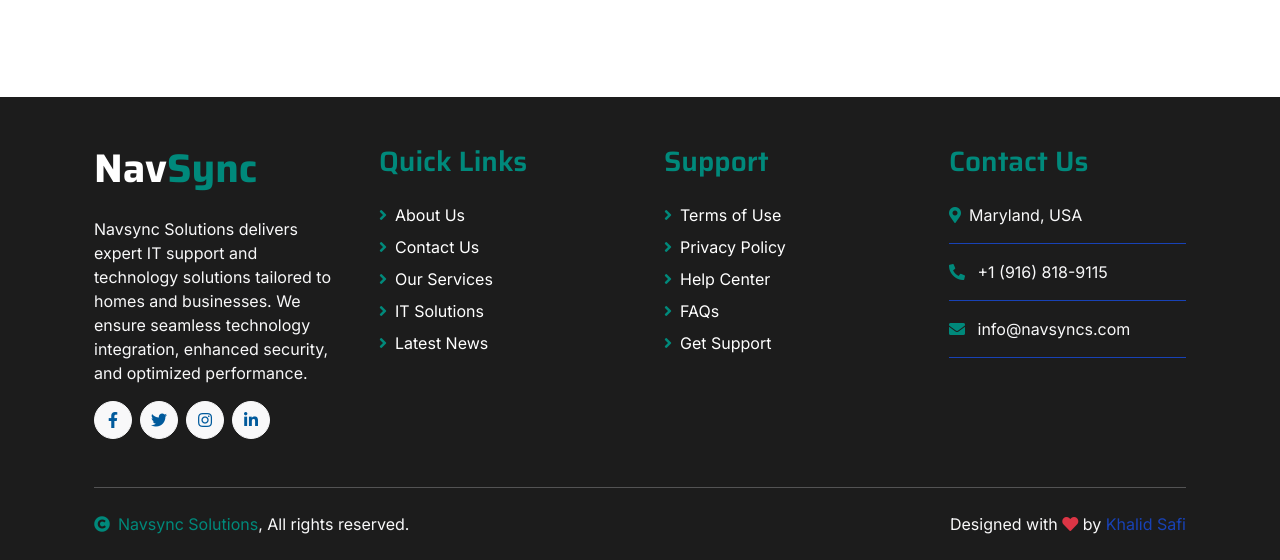
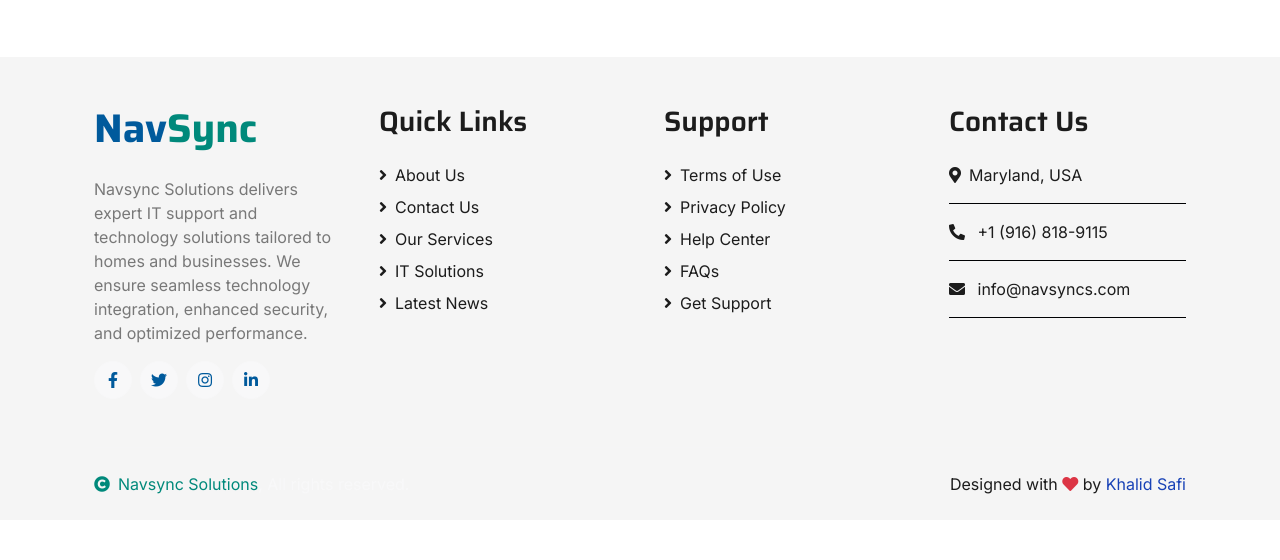
Before and after one commit to khalidsafi-cmd/navsyncs.com, a PHP site: page / in a window 1280 px wide. Shown: the part 4914-5474 px from the top of the page. After the commit the page ends 5408 px from the top, so only its background shows below. Run offline with PHP 8.4, Linux system fonts and the light colour scheme; some libraries are stand-ins or nearby versions.

Commit message:
Changed most of the colors on the webiste, removed the topbar, and changed the footer

```diff
--- a/css/style.css
+++ b/css/style.css
@@ -459,9 +459,16 @@
     color: var(--bs-secondary) !important;
 }
 
+.services-item h4 {
+    color: var(--bs-primary) !important;
+}
 
-.services-item:hover .services-content-icon p,h4 {
-    color: var(--bs-white) !important; /* accessible against blue overlay */
+.services-item:hover h4 {
+    color: var(--bs-white) !important;
+}
+
+.services-item:hover .services-content-icon p {
+    color: var(--bs-white) !important;
 }
 
 /*** Project Start ***/
@@ -712,10 +719,11 @@
 
 
 /*** Contact Start ***/
+
 .contact-detail::before {
     position: absolute;
     content: "";
-    height: 50%;
+    height: 100%;
     width: 100%;
     top: 0;
     left: 0;
@@ -735,14 +743,14 @@
 }
 
 .contact-form {
-    background: var(--bs-secondary); /* teal */
-    color: var(--bs-white);          /* ensure readability */
+    background: var(--bs-secondary);
+    color: var(--bs-white);
 }
 
 /* Mobile Optimizations */
 @media (max-width: 768px) {
     .contact-detail::before {
-        height: 40%;
+        height: 100%;
         border-radius: 5px;
     }
 
@@ -778,7 +786,7 @@
     }
 
     .contact-form button {
-        width: 100%;
+        width: 10%;
     }
 }
 
@@ -786,6 +794,17 @@
 
 
 /*** Footer Start ***/
+#footer {
+    background-color: whitesmoke;
+}
+
+.short-link {
+    color: var(--bs-primary) !important;
+}
+
+.quicklinks {
+    color: var(--bs-primary) !important;
+}
 
 .footer .short-link a,
 .footer .help-link a,
--- a/index.html
+++ b/index.html
@@ -185,32 +185,10 @@
         </div>
         <!-- Spinner End -->
 
-        <!-- Topbar Start -->
-        <div class="container-fluid bg-dark py-2 d-none d-md-flex">
-            <div class="container">
-                <div class="d-flex justify-content-between topbar">
-                    <div class="top-info">
-                        <small class="me-3 text-white-50"><a href="#"><i class="fas fa-map-marker-alt me-2 text-white"></i></a>MaryLand, USA</small>
-                        <small class="me-3 text-white-50"><a href="mailto:info@navsyncs.com"><i class="fas fa-envelope me-2 text-white"></i></a>info@navsyncs.com</small>
-                    </div>
-                    <div id="note" class="text-white d-none d-xl-flex"><small>Expert IT Solutions for Homes and Businesses</small></div>
-
-                    <!--TOdo Create and Add social media handles in here  give them their own color-->
-                    <div class="top-link">
-                        <a href="" class="bg-light nav-fill btn btn-sm-square rounded-circle"><i class="fab fa-facebook-f text-primary"></i></a>
-                        <a href="" class="bg-light nav-fill btn btn-sm-square rounded-circle"><i class="fab fa-twitter text-primary"></i></a>
-                        <a href="" class="bg-light nav-fill btn btn-sm-square rounded-circle"><i class="fab fa-instagram text-primary"></i></a>
-                        <a href="" class="bg-light nav-fill btn btn-sm-square rounded-circle me-0"><i class="fab fa-linkedin-in text-primary"></i></a>
-                    </div>
-                </div>
-            </div>
-        </div>
-        <!-- Topbar End -->
-
         <!-- Navbar Start -->
         <div class="container-fluid" style="background-color: #ffffff;">
             <div class="container">
-                <nav class="navbar navbar-dark navbar-expand-lg py-0">
+                <nav class="navbar navbar-dark navbar-expand-lg py-sm-1">
                     <a href="index.html" class="navbar-brand">
                         <img src="img/logo.svg" class="logo" />
                     </a>
@@ -237,7 +215,7 @@
                     <div class="d-none d-xl-flex flex-shirink-0">
                         <div id="phone-tada" class="d-flex align-items-center justify-content-center me-4">
                             <a href="tel:+19168189115" class="position-relative animated tada infinite">
-                                <i class="fa fa-phone-alt text-white fa-2x"></i>
+                                <i class="fa fa-phone-alt text-primary fa-2x"></i>
                                 <div class="position-absolute" style="top: -7px; left: 20px;">
                                     <span><i class="fa fa-comment-dots text-secondary"></i></span>
                                 </div>
@@ -245,11 +223,11 @@
                         </div>
                         <!--TODO -->
                         <div class="d-flex flex-column pe-4 border-end">
-                            <span class="text-white-50">Needed IT Support?</span>
+                            <span class="text-primary">Needed IT Support?</span>
                            <a href="tel:+19168189115"><span class="text-primary">Call: +1 (916) 818-9115</span></a>
                         </div>
                         <div class="d-flex align-items-center justify-content-center ms-4 ">
-                            <a href="#"><i class="bi bi-search text-white fa-2x"></i> </a>
+                            <a href="#"><i class="bi bi-search fa-2x"></i> </a>
                         </div>
                     </div>
                 </nav>
@@ -491,6 +469,8 @@
         <!-- Services End -->
 
 
+
+        <!-- TODO add in hover effect a blur transparent box-->
         <!-- Project Start -->
         <section id="solutions" class="container-fluid project py-5 mb-5">
             <div class="container">
@@ -662,9 +642,9 @@
                                 </div>
 
                                 <div class="text-start">
-                                    <button class="btn bg-primary text-white py-3 px-4 w-100" type="submit" id="submitButton">Send Message</button>
+                                    <button class="btn bg-primary text-white py-3 px-4 w-100 rounded-pill type="submit" id="submitButton">Send Message</button>
                                     <div id="successMessage" class="mt-3 text-center" style="display: none;">
-                                        <span class="text-success fw-bold">✓ Message sent successfully!</span>
+                                        <span class="text-danger fw-bold">✓ Message sent successfully!</span>
                                     </div>
                                 </div>
                             </form>
@@ -676,14 +656,14 @@
         <!-- Contact End -->
 
         <!-- Footer Start -->
-        <div class="container-fluid footer bg-dark wow fadeIn" data-wow-delay=".3s">
+        <div id="footer" class="container-fluid footer wow fadeIn" data-wow-delay=".3s">
             <div class="container pt-5 pb-4">
                 <div class="row g-5">
                     <div class="col-lg-3 col-md-6">
                         <a href="index.html">
-                            <h1 class="text-white fw-bold d-block">Nav<span class="text-secondary">Sync</span> </h1>
+                            <h1 class="text-primary fw-bold d-block">Nav<span class="text-secondary">Sync</span> </h1>
                         </a>
-                        <p class="mt-4 text-light">Navsync Solutions delivers expert IT support and technology solutions tailored to homes and businesses. We ensure seamless technology integration, enhanced security, and optimized performance.</p>
+                        <p class="mt-4 text-primary-light">Navsync Solutions delivers expert IT support and technology solutions tailored to homes and businesses. We ensure seamless technology integration, enhanced security, and optimized performance.</p>
                         <div class="d-flex hightech-link">
                             <a href="https://facebook.com/navsyncs" class="btn-light nav-fill btn btn-square rounded-circle me-2"><i class="fab fa-facebook-f text-primary"></i></a>
                             <a href="https://twitter.com/navsyncs" class="btn-light nav-fill btn btn-square rounded-circle me-2"><i class="fab fa-twitter text-primary"></i></a>
@@ -691,32 +671,32 @@
                             <a href="https://linkedin.com/company/navsyncs" class="btn-light nav-fill btn btn-square rounded-circle me-0"><i class="fab fa-linkedin-in text-primary"></i></a>
                         </div>
                     </div>
-                    <div class="col-lg-3 col-md-6">
-                        <a href="#" class="h3 text-secondary">Quick Links</a>
-                        <div class="mt-4 d-flex flex-column short-link">
-                            <a href="about.html" class="mb-2 text-white"><i class="fas fa-angle-right text-secondary me-2"></i>About Us</a>
-                            <a href="contact.html" class="mb-2 text-white"><i class="fas fa-angle-right text-secondary me-2"></i>Contact Us</a>
-                            <a href="services.html" class="mb-2 text-white"><i class="fas fa-angle-right text-secondary me-2"></i>Our Services</a>
-                            <a href="solutions.html" class="mb-2 text-white"><i class="fas fa-angle-right text-secondary me-2"></i>IT Solutions</a>
-                            <a href="blog.html" class="mb-2 text-white"><i class="fas fa-angle-right text-secondary me-2"></i>Latest News</a>
+                    <div class="col-lg-3 col-md-6 quicklinks">
+                        <a href="#" class="h3 text-dark">Quick Links</a>
+                        <div class="mt-4 d-flex flex-column short-link text-dark">
+                            <a href="about.html" class="mb-2 text-dark"><i class="fas fa-angle-right me-2 text-dark"></i>About Us</a>
+                            <a href="contact.html" class="mb-2 text-dark"><i class="fas fa-angle-right me-2 text-dark"></i>Contact Us</a>
+                            <a href="services.html" class="mb-2 text-dark"><i class="fas fa-angle-right me-2 text-dark"></i>Our Services</a>
+                            <a href="solutions.html" class="mb-2 text-dark"><i class="fas fa-angle-right me-2 text-dark"></i>IT Solutions</a>
+                            <a href="blog.html" class="mb-2 text-dark"><i class="fas fa-angle-right me-2 text-dark"></i>Latest News</a>
                         </div>
                     </div>
                     <div class="col-lg-3 col-md-6">
-                        <a href="#" class="h3 text-secondary">Support</a>
+                        <a href="#" class="h3 text-dark">Support</a>
                         <div class="mt-4 d-flex flex-column help-link">
-                            <a href="terms.html" class="mb-2 text-white"><i class="fas fa-angle-right text-secondary me-2"></i>Terms of Use</a>
-                            <a href="privacy.html" class="mb-2 text-white"><i class="fas fa-angle-right text-secondary me-2"></i>Privacy Policy</a>
-                            <a href="support.html" class="mb-2 text-white"><i class="fas fa-angle-right text-secondary me-2"></i>Help Center</a>
-                            <a href="faq.html" class="mb-2 text-white"><i class="fas fa-angle-right text-secondary me-2"></i>FAQs</a>
-                            <a href="contact.html" class="mb-2 text-white"><i class="fas fa-angle-right text-secondary me-2"></i>Get Support</a>
+                            <a href="terms.html" class="mb-2 text-dark"><i class="fas fa-angle-right text-dark me-2"></i>Terms of Use</a>
+                            <a href="privacy.html" class="mb-2 text-dark"><i class="fas fa-angle-right text-dark me-2"></i>Privacy Policy</a>
+                            <a href="support.html" class="mb-2 text-dark"><i class="fas fa-angle-right text-dark me-2"></i>Help Center</a>
+                            <a href="faq.html" class="mb-2 text-dark"><i class="fas fa-angle-right text-dark me-2"></i>FAQs</a>
+                            <a href="contact.html" class="mb-2 text-dark"><i class="fas fa-angle-right text-dark me-2"></i>Get Support</a>
                         </div>
                     </div>
                     <div class="col-lg-3 col-md-6">
-                        <a href="#" class="h3 text-secondary">Contact Us</a>
+                        <a href="#" class="h3 text-dark">Contact Us</a>
                         <div class="text-white mt-4 d-flex flex-column contact-link">
-                            <a href="https://goo.gl/maps/Zd4BCynmTb98ivUJ6" target="_blank" class="pb-3 text-light border-bottom border-primary"><i class="fas fa-map-marker-alt text-secondary me-2"></i>Maryland, USA</a>
-                            <a href="tel:+19168189115" class="py-3 text-light border-bottom border-primary"><i class="fas fa-phone-alt text-secondary me-2"></i> +1 (916) 818-9115</a>
-                            <a href="mailto:info@navsyncs.com" class="py-3 text-light border-bottom border-primary"><i class="fas fa-envelope text-secondary me-2"></i> info@navsyncs.com</a>
+                            <a href="https://goo.gl/maps/Zd4BCynmTb98ivUJ6" target="_blank" class="pb-3 text-dark border-bottom border-dark"><i class="fas fa-map-marker-alt text-dark me-2"></i>Maryland, USA</a>
+                            <a href="tel:+19168189115" class="py-3 text-dark border-bottom border-dark"><i class="fas fa-phone-alt text-dark me-2"></i> +1 (916) 818-9115</a>
+                            <a href="mailto:info@navsyncs.com" class="py-3 text-dark border-bottom border-dark"><i class="fas fa-envelope text-dark me-2"></i> info@navsyncs.com</a>
                         </div>
                     </div>
                 </div>
@@ -727,7 +707,7 @@
                     </div>
                     <div class="col-md-6 text-center text-md-end">
                         <!-- Optional: You can keep or remove the template credit -->
-                        <span class="text-light">Designed with <i class="fas fa-heart text-danger"></i> by <a href="https://github.com/khalidsafi-cmd" target="_blank"> Khalid Safi</a></span>
+                        <span class="text-dark">Designed with <i class="fas fa-heart text-danger"></i> by <a href="https://github.com/khalidsafi-cmd" target="_blank"> Khalid Safi</a></span>
                     </div>
                 </div>
             </div>
```
Lines whose indentation alone changed are shown as unchanged.
